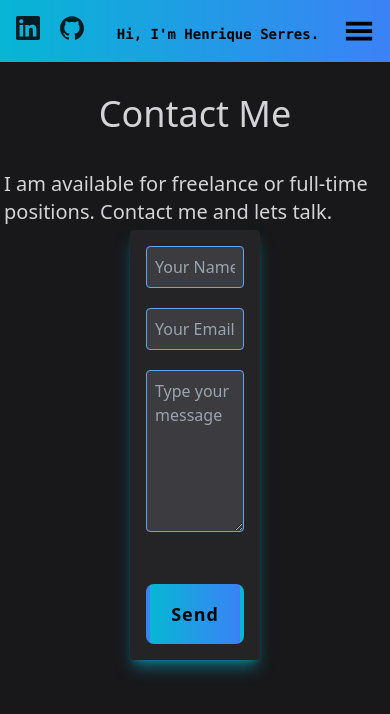
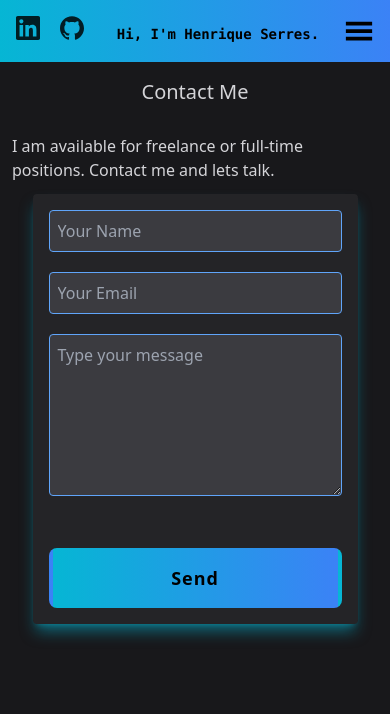
Before and after one commit to HenriqueSerres/my-portfolio, a Next.js app: page /contact in a window 390 px wide. Shown: the top 714 px of the page. Built offline with nearby package versions, Linux system fonts and the light colour scheme.

Commit message:
add responsivity at contact me page

```diff
--- a/src/app/contact/page.tsx
+++ b/src/app/contact/page.tsx
@@ -11,10 +11,8 @@ const initValues = {
 
 export default function Contact() {
   const [contactForm, setContactForm] = useState(initValues)
-  const [loading, setLoading] = useState(false)
 
   const sendEmail = async (e: any) => {
-    setLoading(true)
     e.preventDefault()
     const response = await fetch('/api/send', {
       method: 'POST',
@@ -32,15 +30,15 @@ export default function Contact() {
   return (
     <>
       <Header />
-      <h1 className="flex justify-center p-8 text-4xl text-zinc-300">
+      <h1 className="flex justify-center p-4 text-xl text-zinc-300 lg:p-8 lg:text-4xl">
         Contact Me
       </h1>
-      <h3 className="flex justify-center p-1 text-xl text-zinc-300">
+      <h3 className="flex justify-center p-3 text-zinc-300 lg:text-xl">
         I am available for freelance or full-time positions. Contact me and lets
         talk.
       </h3>
       <div className="flex h-screen w-screen justify-center ">
-        <form className="flex h-fit w-4/12 flex-col gap-5 rounded bg-white/5 p-4 shadow-lg shadow-cyan-500/50 transition-colors hover:bg-white/10">
+        <form className="flex h-fit w-5/6 flex-col gap-5 rounded bg-white/5 p-4 shadow-lg shadow-cyan-500/50 transition-colors hover:bg-white/10 lg:w-4/12">
           <input
             placeholder="Your Name"
             name="name"
```
